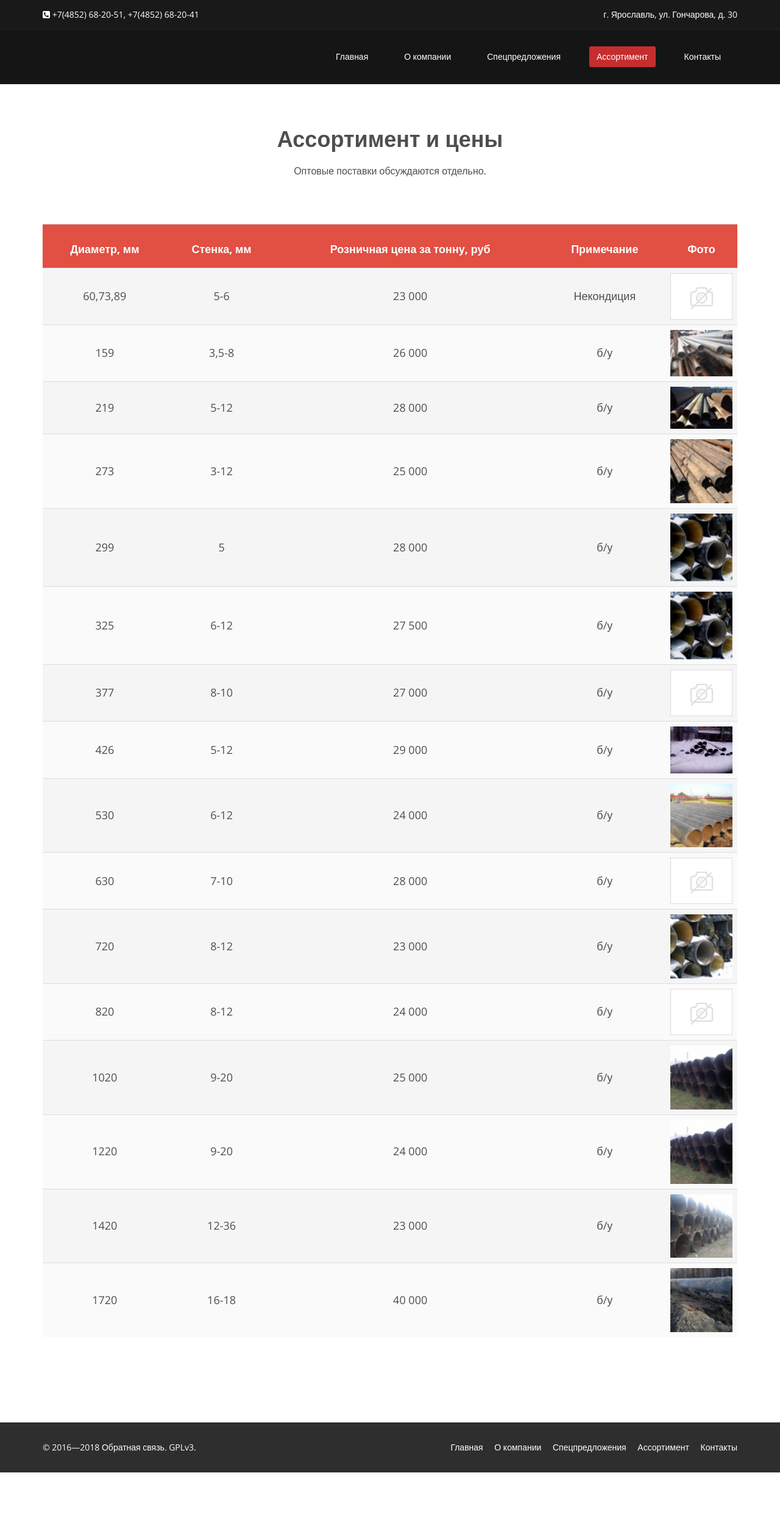
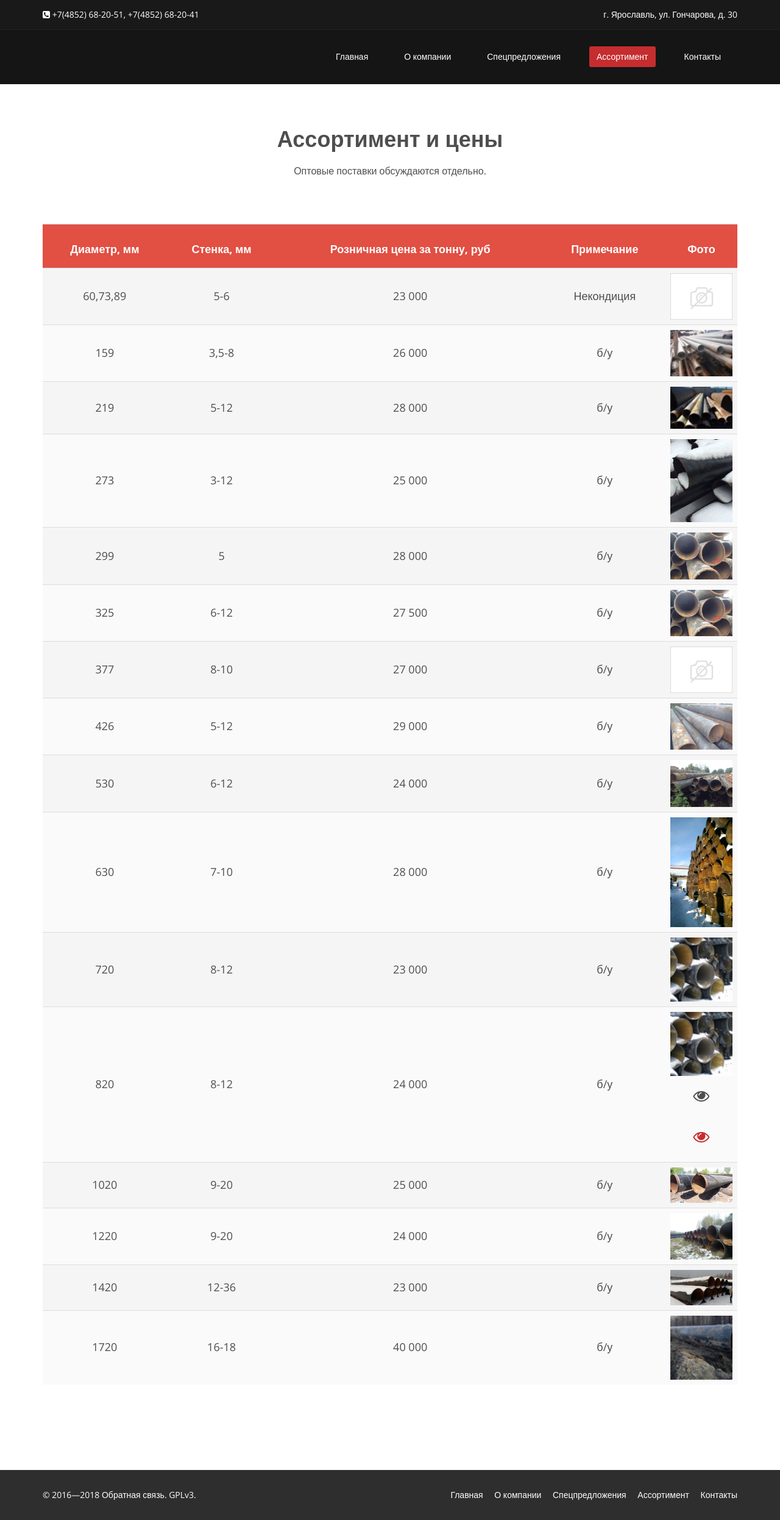
Before and after one commit to seven-4-seven/seven-4-seven.github.io, a Jekyll site: the page prices.html, which Jekyll copies as it is, in a window 1280 px wide. Shown: the whole page at 61% size. Built offline with Jekyll 4.4.1, drawn with Linux system fonts in a browser that asks for light colours; before the commit the page ends 2414 px from its top, so only the background shows below that.

Commit message:
Update prices.html

```diff
--- a/prices.html
+++ b/prices.html
@@ -162,7 +162,7 @@
                     <td>25 000</td>
                     <td>б/у</td>
                     <td class="recent-work-wrap">
-                        <img class="img-responsive" src="images/photos/small/273.jpg" alt="">
+                        <img class="img-responsive" src="images/photos/full/273.jpg" alt="">
                         <div class="overlay">
                             <div class="recent-work-inner">
                                 <a class="preview" href="images/photos/full/273.jpg" rel="prettyPhoto">
@@ -178,10 +178,10 @@
                     <td>28 000</td>
                     <td>б/у</td>
                     <td class="recent-work-wrap">
-                        <img class="img-responsive" src="images/photos/small/326.jpg" alt="">
+                        <img class="img-responsive" src="images/photos/full/325.jpg" alt="">
                         <div class="overlay">
                             <div class="recent-work-inner">
-                                <a class="preview" href="images/photos/full/326.jpg" rel="prettyPhoto">
+                                <a class="preview" href="images/photos/full/325.jpg" rel="prettyPhoto">
                                   <i class="fa fa-eye"></i>
                                 </a>
                             </div>
@@ -194,10 +194,10 @@
                     <td>27 500</td>
                     <td>б/у</td>
                     <td class="recent-work-wrap">
-                        <img class="img-responsive" src="images/photos/small/326.jpg" alt="">
+                        <img class="img-responsive" src="images/photos/full/325.jpg" alt="">
                         <div class="overlay">
                             <div class="recent-work-inner">
-                                <a class="preview" href="images/photos/full/326.jpg" rel="prettyPhoto">
+                                <a class="preview" href="images/photos/full/325.jpg" rel="prettyPhoto">
                                   <i class="fa fa-eye"></i>
                                 </a>
                             </div>
@@ -219,10 +219,10 @@
                     <td>29 000</td>
                     <td>б/у</td>
                     <td class="recent-work-wrap">
-                        <img class="img-responsive" src="images/photos/small/426х9.jpg" alt="">
+                        <img class="img-responsive" src="images/photos/full/426.jpg" alt="">
                         <div class="overlay">
                             <div class="recent-work-inner">
-                                <a class="preview" href="images/photos/small/426х9.jpg" rel="prettyPhoto">
+                                <a class="preview" href="images/photos/small/426.jpg" rel="prettyPhoto">
                                   <i class="fa fa-eye"></i>
                                 </a>
                             </div>
@@ -235,10 +235,10 @@
                     <td>24 000</td>
                     <td>б/у</td>
                     <td class="recent-work-wrap">
-                        <img class="img-responsive" src="images/photos/small/630.jpg" alt="">
+                        <img class="img-responsive" src="images/photos/full/530.jpg" alt="">
                         <div class="overlay">
                             <div class="recent-work-inner">
-                                <a class="preview" href="images/photos/full/630.jpg" rel="prettyPhoto">
+                                <a class="preview" href="images/photos/full/530.jpg" rel="prettyPhoto">
                                   <i class="fa fa-eye"></i>
                                 </a>
                             </div>
@@ -251,7 +251,10 @@
                     <td>28 000</td>
                     <td>б/у</td>
                     <td class="recent-work-wrap">
-                        <img class="img-responsive" src="images/nopic.jpg" alt="">
+                       <img class="img-responsive" src="images/photos/full/630.jpg" alt="">
+                        <div class="overlay">
+                          <a class="preview" href="images/photos/full/630.jpg" rel="prettyPhoto">
+                           <i class="fa fa-eye"></i>
                     </td>
                   </tr>
                   <tr>
@@ -276,7 +279,10 @@
                     <td>24 000</td>
                     <td>б/у</td>
                     <td class="recent-work-wrap">
-                        <img class="img-responsive" src="images/nopic.jpg" alt="">
+                        <img class="img-responsive" src="images/photos/small/820.jpg" alt="">
+                         <i class="fa fa-eye"></i>
+                        <a class="preview" href="images/photos/full/820.jpg" rel="prettyPhoto">
+                            <i class="fa fa-eye"></i>
                     </td>
                   </tr>
                   <tr>
@@ -285,7 +291,7 @@
                     <td>25 000</td>
                     <td>б/у</td>
                     <td class="recent-work-wrap">
-                        <img class="img-responsive" src="images/photos/small/1020.jpg" alt="">
+                        <img class="img-responsive" src="images/photos/full/1020.jpg" alt="">
                         <div class="overlay">
                             <div class="recent-work-inner">
                                 <a class="preview" href="images/photos/full/1020.jpg" rel="prettyPhoto">
@@ -301,10 +307,10 @@
                     <td>24 000</td>
                     <td>б/у</td>
                     <td class="recent-work-wrap">
-                        <img class="img-responsive" src="images/photos/small/1020.jpg" alt="">
+                        <img class="img-responsive" src="images/photos/full/1220.jpg" alt="">
                         <div class="overlay">
                             <div class="recent-work-inner">
-                                <a class="preview" href="images/photos/full/1020.jpg" rel="prettyPhoto">
+                                <a class="preview" href="images/photos/full/1220.jpg" rel="prettyPhoto">
                                   <i class="fa fa-eye"></i>
                                 </a>
                             </div>
@@ -317,10 +323,10 @@
                     <td>23 000</td>
                     <td>б/у</td>
                     <td class="recent-work-wrap">
-                        <img class="img-responsive" src="images/photos/small/1220.jpg" alt="">
+                        <img class="img-responsive" src="images/photos/full/1420.jpg" alt="">
                         <div class="overlay">
                             <div class="recent-work-inner">
-                                <a class="preview" href="images/photos/full/1220.jpg" rel="prettyPhoto">
+                                <a class="preview" href="images/photos/full/1420.jpg" rel="prettyPhoto">
                                   <i class="fa fa-eye"></i>
                                 </a>
                             </div>
```
